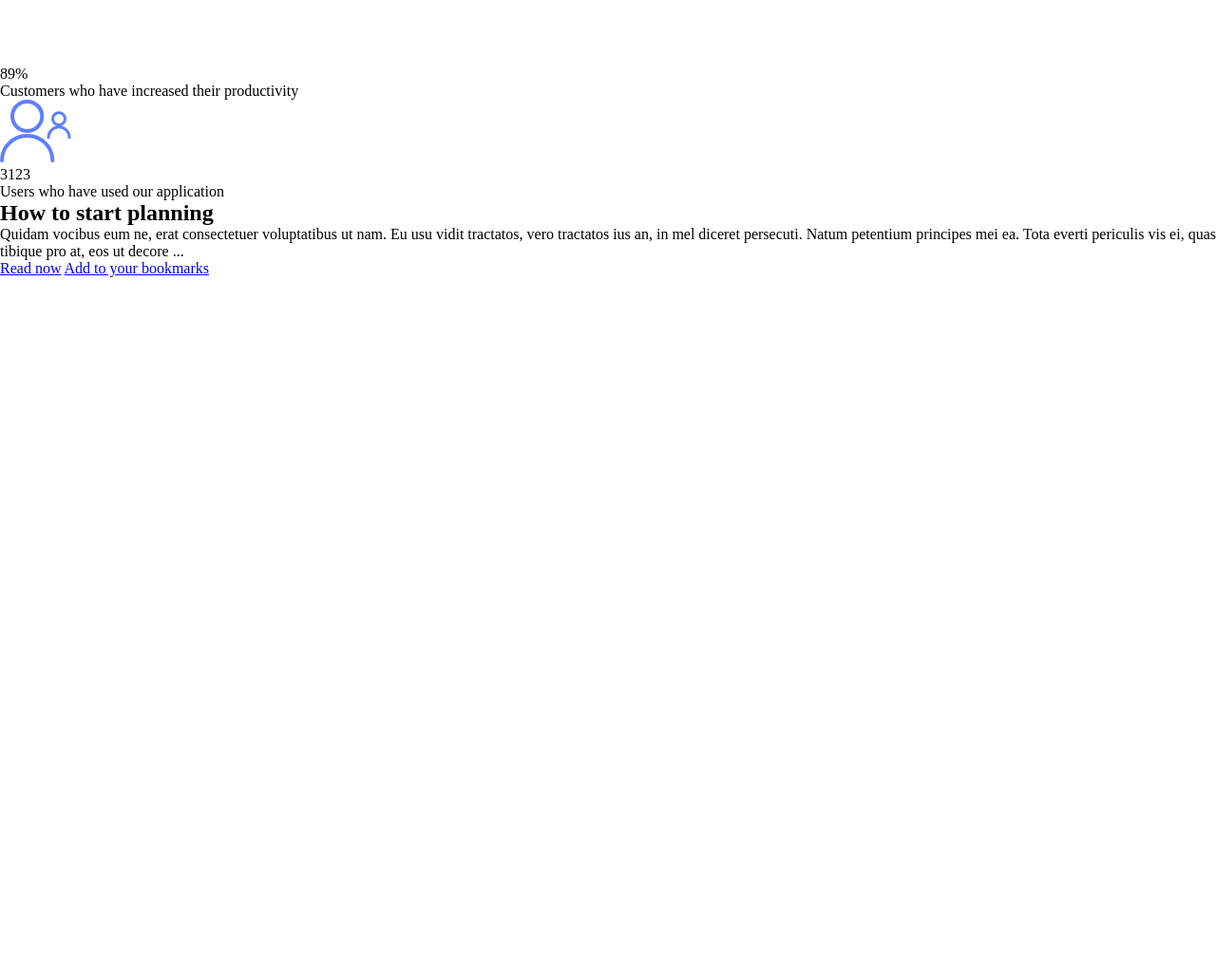
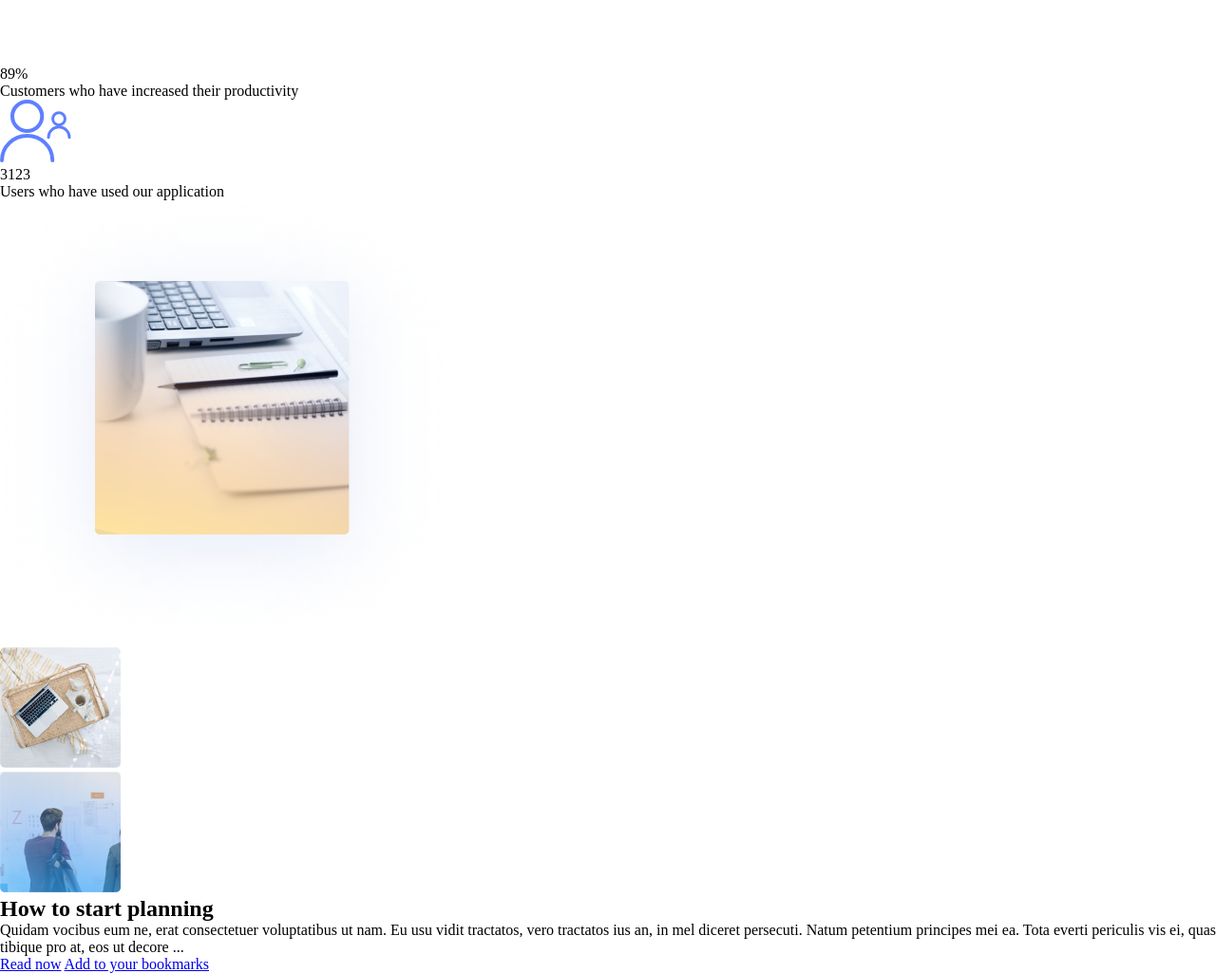
Before and after one commit to HuKuToC2304/Productivity, a plain HTML site: page index.html in a window 1280 px wide. Shown: the part 1485-2510 px from the top of the page at 95% size. Before the commit the page ends 1777 px from the top, so only its background shows below. Drawn offline with Linux system fonts and the light colour scheme.

Commit message:
new-section-quotes
Also blog upgrade

```diff
--- a/index.html
+++ b/index.html
@@ -244,7 +244,17 @@
 
             <div class="blog-content-wrapper">
                 <div class="blog-content-illustration">
-
+                    <ul class="blog-illustration-list">
+                        <li class="blog-illustration-item">
+                            <img src="images/index-images/rectangle-illustration-1.png" alt="">
+                        </li>
+                        <li class="blog-illustration-item">
+                            <img src="images/index-images/rectangle-illustration-2.png" alt="">
+                        </li>
+                        <li class="blog-illustration-item">
+                            <img src="images/index-images/rectangle-illustration-3.png" alt="">
+                        </li>
+                    </ul>
                 </div>
                 <div class="blog-content-text-btn">
                     <h2 class="blog-content-title">How to start planning</h2>
@@ -256,6 +266,12 @@
                 </div>
             </div>
         </section>
+
+        <section class="quotes">
+            <div class="quotes-content-wrapper">
+
+            </div>
+        </section>
     </div>
 </body>
 </html>
```
Also changed, not shown: images/index-images/rectangle-illustration-1.png (added), images/index-images/rectangle-illustration-2.png (added), images/index-images/rectangle-illustration-3.png (added).
